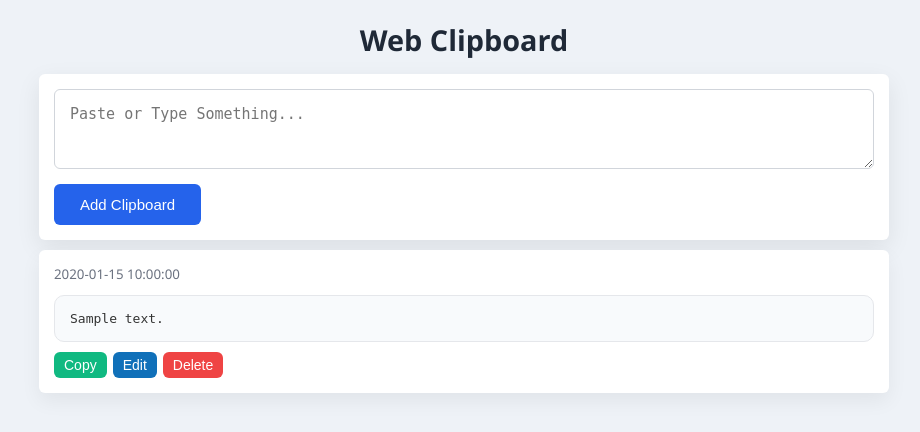
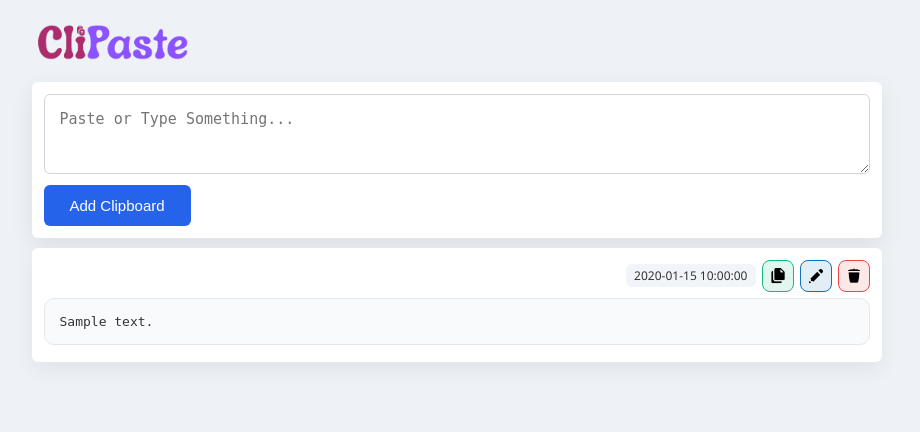
Before and after one commit to AniketDohale/Web_Clipboard, a Flask app: template templates/index.html in a window 1280 px wide. Shown: the top 432 px of the page, without its empty margins (176-1096 px from the left). Run offline with Flask 3, Linux system fonts and the light colour scheme; the template is opened without the code that fills it: most values are stand-ins (such as "Sample title", 1, 10 or a date in 2020).

Commit message:
Changes in Time Format, Design Changes and added Logo

```diff
--- a/app.py
+++ b/app.py
@@ -26,7 +26,7 @@ def add():
         data.append({
             "id": str(uuid4()),
             "text": text,
-            "time": datetime.now().strftime("%Y-%m-%d %H:%M:%S")
+            "time": datetime.now().strftime("%I:%M %p • %d %b %Y")
         })
         save_Data(data)
     return redirect("/")
@@ -45,7 +45,7 @@ def edit(item_id):
     for item in data:
         if item["id"] == item_id:
             item["text"] = text
-            item["time"] = datetime.now().strftime("%Y-%m-%d %H:%M:%S")
+            item["time"] = datetime.now().strftime("%I:%M %p • %d %b %Y")
             break
 
     save_Data(data)
--- a/static/script/main.js
+++ b/static/script/main.js
@@ -7,10 +7,7 @@ function copyText(id, button) {
     if (navigator.clipboard && window.isSecureContext) {
         navigator.clipboard.writeText(text)
             .then(() => {
-                button.innerText = "Copied!";
-                setTimeout(() => {
-                    button.innerText = "Copy";
-                }, 1500);
+                showDone(button);
             })
             .catch(() => {
                 fallbackCopy(text, button);
@@ -34,10 +31,7 @@ function fallbackCopy(text, button) {
 
     try {
         document.execCommand("copy");
-        button.innerText = "Copied!";
-        setTimeout(() => {
-            button.innerText = "Copy";
-        }, 1500);
+        showDone(button);
     }
     catch (err) {
         alert("Copy Failed");
@@ -54,3 +48,15 @@ function cancelEdit(id) {
     document.getElementById("t" + id).style.display = "block";
     document.getElementById("form" + id).style.display = "none";
 }
+
+function showDone(button) {
+    const img = button.querySelector("img");
+    const originalSrc = img.src;
+
+    img.src = "/static/icons/done.png";
+
+    // Restore Copy icon - 3 Seconds
+    setTimeout(() => {
+        img.src = originalSrc;
+    }, 3000);
+}
--- a/static/style/main.css
+++ b/static/style/main.css
@@ -4,11 +4,20 @@
     box-sizing: border-box;
 }
 
+html {
+    scrollbar-gutter: stable;
+    -webkit-tap-highlight-color: transparent;
+}
+
 body {
     font-family: "Segoe UI", Tahoma, Geneva, Verdana, sans-serif;
     background: #eef2f7;
     color: #333;
-    padding: 20px;
+    padding: 15px;
+}
+
+a {
+    text-decoration: none;
 }
 
 .container {
@@ -16,17 +25,20 @@ body {
     margin: auto;
 }
 
-h2 {
-    text-align: center;
-    font-size: 1.8rem;
-    color: #1f2937;
-    font-weight: 700;
+.logo-container {
+    display: flex;
     margin-bottom: 15px;
+}
+
+.logo {
+    width: 160px;
+    height: auto;
+    display: block;
 }
 
 form {
     background: #fff;
-    padding: 15px;
+    padding: 12px;
     border-radius: 6px;
     box-shadow: 0 8px 24px rgba(0,0,0,0.08);
     margin-bottom: 10px;
@@ -49,7 +61,7 @@ textarea:focus {
 }
 
 .add-btn {
-    margin-top: 10px;
+    margin-top: 6px;
     background: #2563eb;
     color: white;
     border: none;
@@ -67,21 +79,79 @@ textarea:focus {
 .card {
     background: white;
     border-radius: 6px;
-    padding: 15px;
+    padding: 12px;
     margin-bottom: 10px;
     box-shadow: 0 8px 20px rgba(0,0,0,.06);
     transition: .25s;
 }
 
 .card:hover {
-    transform: translateY(-3px);
     box-shadow: 0 12px 30px rgba(0,0,0,.12);
 }
 
+.actions {
+    display: flex;
+    align-items: center;
+    justify-content: right;
+    gap: 6px;
+    margin-bottom: 6px;
+}
+
 .card small {
+    display: inline-block;
+    padding: 3px 8px;
+    font-size: 12px;
+    color: #333;
+    background: #f1f5f9;
+    border-radius: 6px;
+}
+
+.copy-btn,
+.edit-btn,
+.delete-btn {
+    width: 32px;
+    height: 32px;
+    padding: 0;
+    border-radius: 8px;
+    display: flex;
+    justify-content: center;
+    align-items: center;
+    cursor: pointer;
+    transition: 0.25s;
+}
+
+.actions img {
+    width: 18px;
+    height: 18px;
+    object-fit: contain;
     display: block;
-    color: #6b7280;
-    margin-bottom: 12px;
+}
+
+.copy-btn {
+    background: rgba(16, 185, 129, 0.12);
+    border: 1px solid #10b981;
+}
+
+.copy-btn:hover {
+    background: rgba(16, 185, 129, 0.22);
+}
+
+.edit-btn {
+    background: rgba(16, 112, 185, 0.12);
+    border: 1px solid #1070b9;
+}
+
+.edit-btn:hover {
+    background: rgba(16, 112, 185, 0.22);
+}
+
+.delete-btn {
+    background: rgba(239, 68, 68, 0.12);
+    border: 1px solid #ef4444;
+}
+
+.delete-btn:hover {
+    background: rgba(239, 68, 68, 0.22);
 }
 
 pre {
@@ -90,22 +160,14 @@ pre {
     padding: 15px;
     white-space: pre-wrap;
     word-break: break-word;
-    margin-bottom: 10px;
+    margin-bottom: 5px;
     border: 1px solid #e5e7eb;
-}
-
-.actions {
-    display: flex;
-    gap: 6px;
 }
 
 .form-actions {
     margin-top: 8px;
 }
 
-.copy-btn,
-.edit-btn,
-.delete-btn,
 .form-btn {
     border: none;
     padding: 5px 10px;
@@ -116,34 +178,18 @@ pre {
     transition: .25s;
 }
 
-.form-save-btn,
-.copy-btn {
+.form-save-btn {
     background: #10b981;
 }
 
-.form-save-btn:hover,
-.copy-btn:hover {
+.form-save-btn:hover {
     background: #059669;
 }
 
-.edit-btn {
-    background: #1070b9;
-}
-
-.edit-btn:hover {
-    background: #055796;
-}
-
-.form-cancel-btn,
-.delete-btn {
+.form-cancel-btn {
     background: #ef4444;
 }
 
-.form-cancel-btn:hover,
-.delete-btn:hover {
+.form-cancel-btn:hover {
     background: #dc2626;
 }
-
-a {
-    text-decoration: none;
-}
--- a/templates/index.html
+++ b/templates/index.html
@@ -9,7 +9,9 @@
 
 <body>
     <div class="container">
-        <h2>Web Clipboard</h2>
+        <div class="logo-container">
+            <img src="{{ url_for('static', filename='logo/logo.png') }}" alt="Logo" class="logo">
+        </div>
 
         <form action="/add" method="POST">
             <textarea name="text" placeholder="Paste or Type Something..."></textarea>
@@ -18,8 +20,26 @@
 
         {% for item in items %}
         <div class="card">
-            <small>{{ item.time }}</small>
+            <div class="actions">
+                <small>{{ item.time }}</small>
+
+                <button type="button" class="copy-btn" onclick="copyText('t{{ item.id }}', this)">
+                    <img src="{{ url_for('static', filename='icons/copy.png') }}" alt="Copy" class="copy-btn-icon">
+                </button>
+
+                <button type="button" class="edit-btn" onclick="editItem('{{ item.id }}')">
+                    <img src="{{ url_for('static', filename='icons/edit.png') }}" alt="Edit" class="edit-btn-icon">
+                </button>
+
+                <a href="/delete/{{ item.id }}">
+                    <button class="delete-btn" type="button">
+                        <img src="{{ url_for('static', filename='icons/delete.png') }}" alt="Delete" class="delete-btn-icon">
+                    </button>
+                </a>
+            </div>
+
             <pre id="t{{ item.id }}">{{ item.text }}</pre>
+
             <form id="form{{ item.id }}" action="/edit/{{ item.id }}" method="POST" style="display:none;">
                 <textarea name="text">{{ item.text }}</textarea>
 
@@ -30,21 +50,6 @@
                     </button>
                 </div>
             </form>
-            <div class="actions">
-                <button type="button" class="copy-btn" onclick="copyText('t{{ item.id }}', this)">
-                    Copy
-                </button>
-
-                <button type="button" class="edit-btn" onclick="editItem('{{ item.id }}')">
-                    Edit
-                </button>
-
-                <a href="/delete/{{ item.id }}">
-                    <button class="delete-btn" type="button">
-                        Delete
-                    </button>
-                </a>
-            </div>
         </div>
         {% endfor %}
     </div>
```
Also changed, not shown: static/icons/copy.png (added), static/icons/delete.png (added), static/icons/done.png (added), static/icons/edit.png (added), static/logo/logo.png (added).
